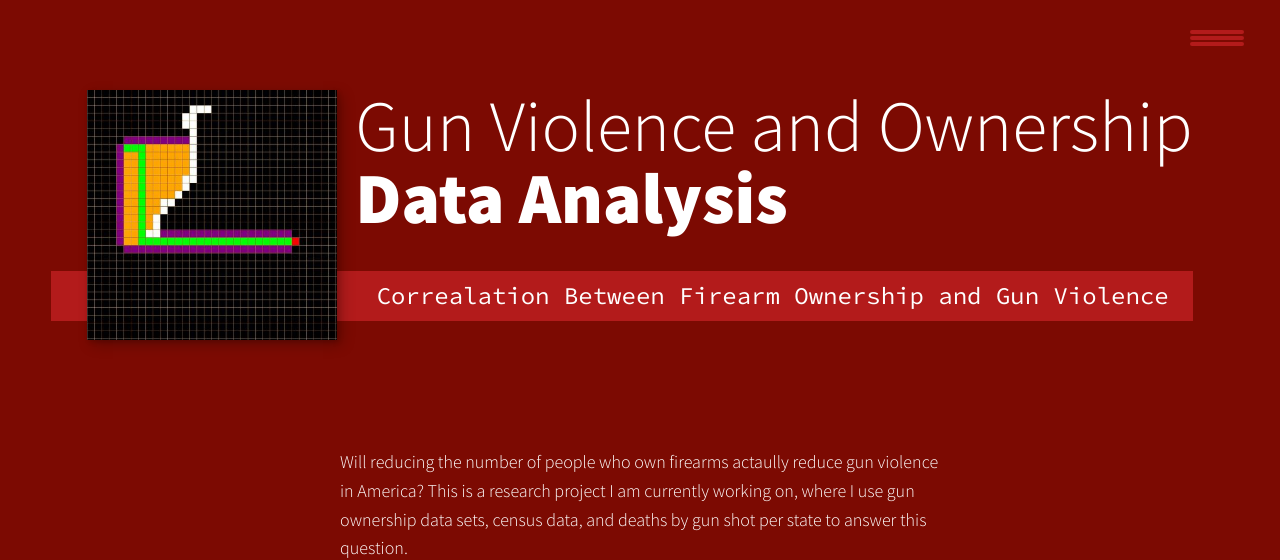
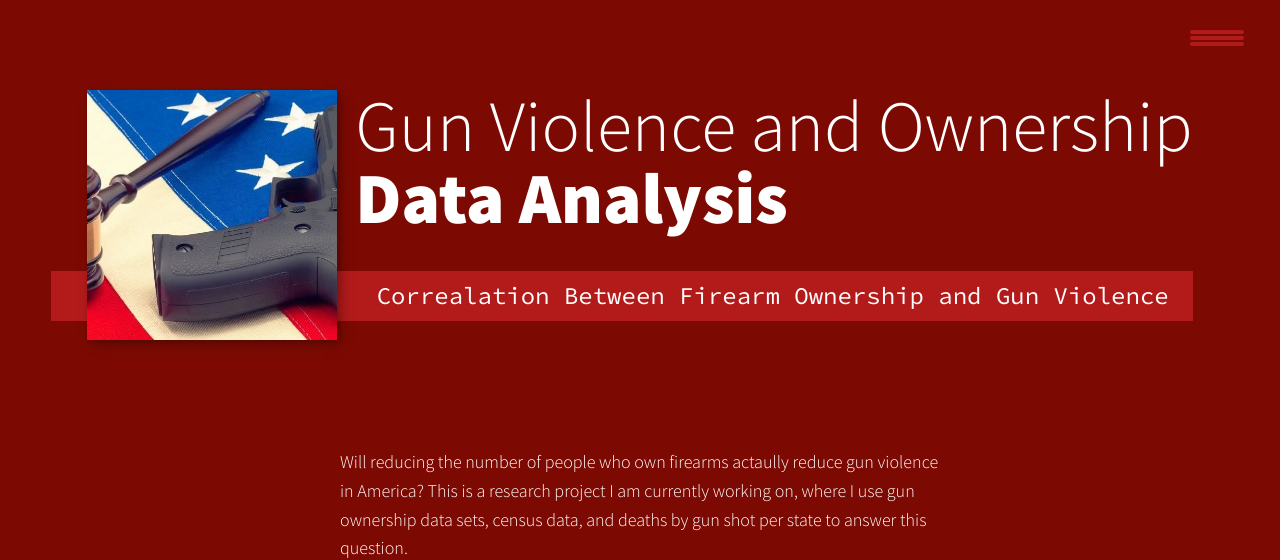
Before and after one commit to jammel-yeboah/new_portfolio_website, a plain HTML site: page p_1/portfolio-item3.html in a window 1280 px wide. Shown: the top 560 px of the page. Drawn offline with nearby package versions, Linux system fonts and the light colour scheme.

Commit message:
Changed image for portfolio item #3

```diff
--- a/p_1/portfolio-item3.html
+++ b/p_1/portfolio-item3.html
@@ -33,7 +33,7 @@
                 Gun Violence and Ownership <strong>Data Analysis</strong>
             </h1>
             <p class="section__project__subtitle section__subtitle--project">Correalation Between Firearm Ownership and Gun Violence</p>
-            <img src="img/a_star_screenshot.JPG" alt="" class="project__img">
+            <img src="img/project_gun.jpg" alt="" class="project__img">
         </section>
 
         <div class="portfolio-item-individual">
```
